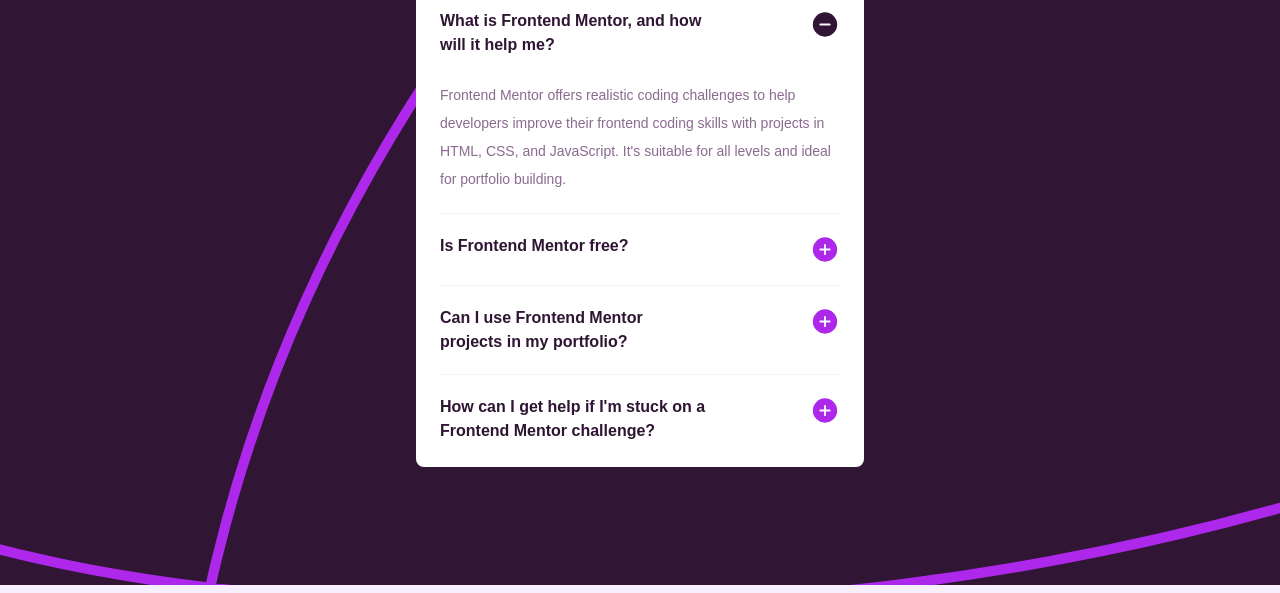
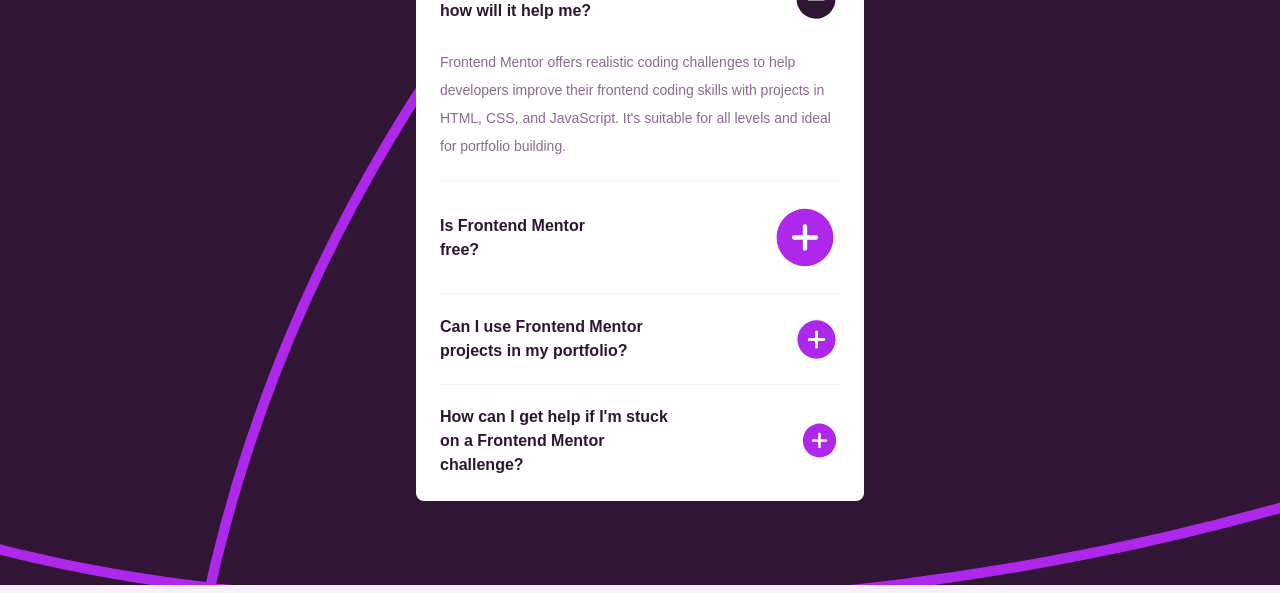
Before and after one commit to Afeez-Ola/faq-accordion-main, a plain HTML site: page index.html in a window 1280 px wide. Shown: the part 207-800 px from the top of the page. Drawn offline with Linux system fonts and the light colour scheme.

Commit message:
fighting for my life :)

```diff
--- a/index.html
+++ b/index.html
@@ -24,10 +24,11 @@
       </div>
       <ul class="questions flex flex-col gap-5">
         <div class="question flex flex-col gap-6">
-          <div class="question_plus flex flex-row justify-between">
-            <h2 class="text-purple-dark text-base font-bold w-2/3 "> What is Frontend Mentor, and how will it help me?
+          <div class="question_plus flex flex-row justify-between items-center gap-6">
+            <h2 class="text-purple-dark text-base font-bold  "> What is Frontend Mentor, and how will it help me?
             </h2>
-            <a href="#"><img  src="assets/images/icon-minus.svg" alt="icon-minus"></a>
+            <a class="w-3/5" href="#"><img class="w-1/3 ml-auto" src="assets/images/icon-minus.svg"
+                alt="icon-minus"></a>
           </div>
           <p class="text-purple-pale text-sm font-default leading-7">Frontend Mentor offers realistic coding challenges
             to help developers improve their
@@ -36,38 +37,41 @@
         </div>
         <hr class="w-full border-1 border-pink border-solid">
         <div class="question flex flex-col gap-6">
-          <div class="question_plus flex flex-row justify-between">
-            <h2 class="text-purple-dark text-base font-bold w-2/3 "> Is Frontend Mentor free?
+          <div class="question_plus flex flex-row justify-between items-center gap-6">
+            <h2 class="text-purple-dark text-base font-bold  "> Is Frontend Mentor free?
             </h2>
-            <a href="#"><img src="assets/images/icon-plus.svg" alt="icon-plus"></a>
+            <a class="w-3/5" href="#"><img class="w-1/3 ml-auto" src="assets/images/icon-plus.svg" alt="icon-plus"></a>
 
           </div>
-          <p class="hidden">Yes, Frontend Mentor offers both free and premium coding challenges, with the free
+          <p class="hidden text-purple-pale text-sm font-default leading-7">Yes, Frontend Mentor offers both free and
+            premium coding challenges, with the free
             option providing access to a range of projects suitable for all skill levels.</p>
         </div>
         <hr class="w-full border-1 border-pink border-solid">
 
         <div class="question flex flex-col gap-6">
-          <div class="question_plus flex flex-row justify-between">
-            <h2 class="text-purple-dark text-base font-bold w-2/3 "> Can I use Frontend Mentor projects in my portfolio?
+          <div class="question_plus flex flex-row justify-start items-center gap-6">
+            <h2 class="text-purple-dark text-base font-bold "> Can I use Frontend Mentor projects in my portfolio?
             </h2>
-            <a href="#"><img src="assets/images/icon-plus.svg" alt="icon-plus"></a>
+            <a class="w-3/5" href="#"><img class="w-1/3 ml-auto" src="assets/images/icon-plus.svg" alt="icon-plus"></a>
 
           </div>
-          <p class="hidden">Yes, you can use projects completed on Frontend Mentor in your portfolio. It's an excellent
+          <p class="hidden text-purple-pale text-sm font-default leading-7">Yes, you can use projects completed on
+            Frontend Mentor in your portfolio. It's an excellent
             way to showcase your skills to potential employers!</p>
         </div>
         <hr class="w-full border-1 border-pink border-solid">
 
         <div class="question flex flex-col gap-6">
-          <div class="question_plus flex flex-row justify-between">
-            <h2 class="text-purple-dark text-base font-bold w-2/3 "> How can I get help if I'm stuck on a Frontend
+          <div class="question_plus flex flex-row justify-between items-center gap-6">
+            <h2 class="text-purple-dark text-base font-bold  "> How can I get help if I'm stuck on a Frontend
               Mentor challenge?
             </h2>
-            <a href="#"><img src="assets/images/icon-plus.svg" alt="icon-plus"></a>
+            <a class="w-3/5" href="#"><img class="w-1/3 ml-auto" src="assets/images/icon-plus.svg" alt="icon-plus"></a>
 
           </div>
-          <p class="hidden">The best place to get help is inside Frontend Mentor's Discord community. There's a help
+          <p class="hidden text-purple-pale text-sm font-default leading-7">The best place to get help is inside
+            Frontend Mentor's Discord community. There's a help
             channel where you can ask questions and seek support from other community members.</p>
         </div>
       </ul>
```
Also changed, not shown: css/output.css.
